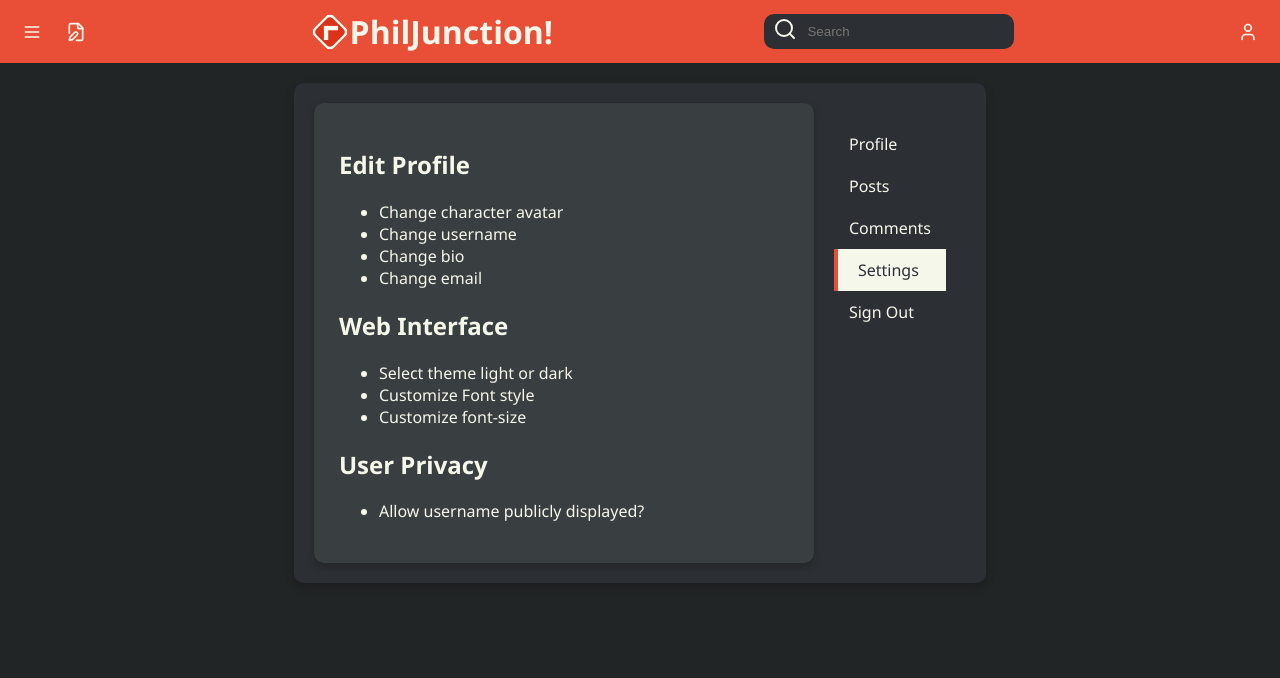
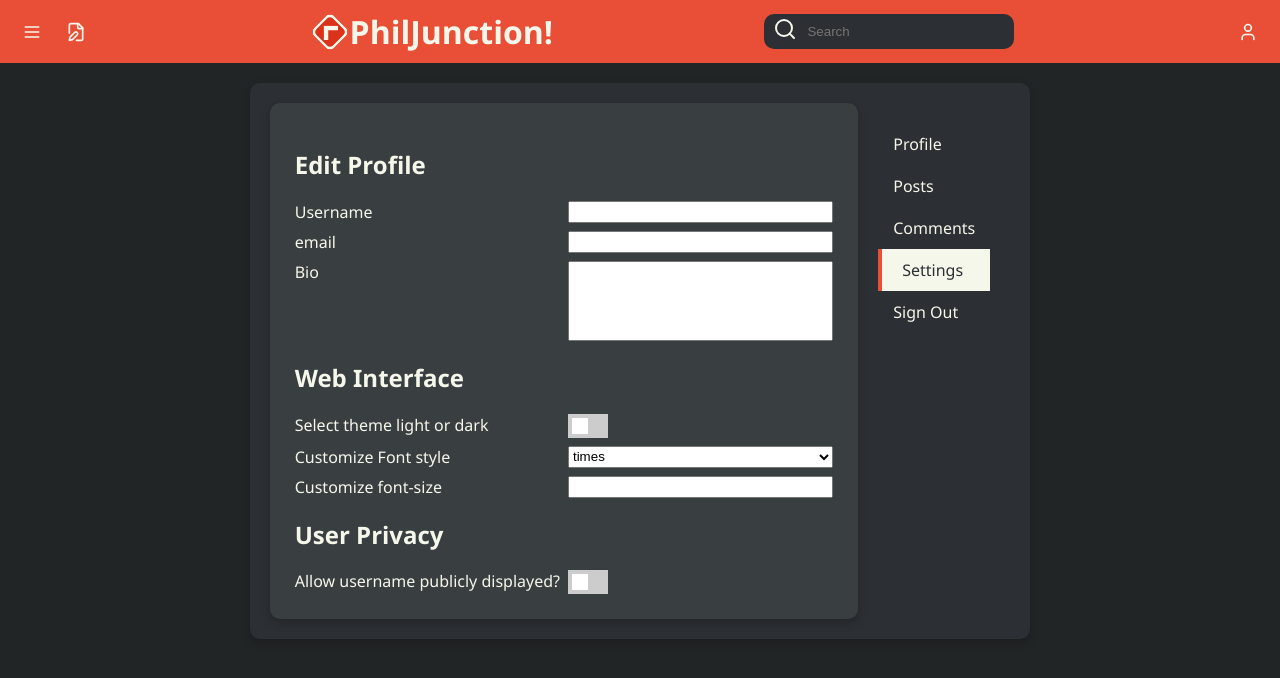
Before and after one commit to tonishii/PhilJunction, a React (Vite) app: page /profile/settings in a window 1280 px wide. Shown: the top 678 px of the page. Built offline with nearby package versions, Linux system fonts and the light colour scheme.

Commit message:
did settings

```diff
--- /dev/null
+++ b/src/components/toggleswitch.tsx
@@ -0,0 +1,9 @@
+import "@/styles/toggle.css"
+export default function Toggleswitch({ toggled, name }: { toggled?: boolean, name: string }) {
+    return (
+        <label className="switch">
+            <input type="checkbox" checked={toggled} name={name} id={name} />
+            <span className="slider"></span>
+        </label>
+    )
+}
--- a/src/pages/profile/settings.tsx
+++ b/src/pages/profile/settings.tsx
@@ -1,24 +1,41 @@
+import Toggleswitch from "@/components/toggleswitch"
+
 export default function Settings() {
   return (
     <div className="settings-container">
       <h2>Edit Profile</h2>
-      <ul>
-        <li>Change character avatar</li>
-        <li>Change username</li>
-        <li>Change bio</li>
-        <li>Change email</li>
-      </ul>
+      <section>
+        <label htmlFor="username">Username</label>
+        <input type="text" id="username" name="username"></input>
+
+        <label htmlFor="email">email</label>
+        <input type="text" id="email" name="email"></input>
+
+        <label htmlFor="bio">Bio</label>
+        <textarea name="bio" id="bio"></textarea>
+      </section>
+
       <h2>Web Interface</h2>
-      <ul>
-        <li>Select theme light or dark</li>
-        <li>Customize Font style</li>
-        <li>Customize font-size</li>
-      </ul>
-      <h2></h2>
+      <section>
+        <label htmlFor="theme">Select theme light or dark</label>
+        <Toggleswitch name="theme" />
+
+        <label htmlFor="font-style">Customize Font style</label>
+        <select name="font-style" id="font-style">
+          <option value="times">times</option>
+          <option value="roman">roman</option>
+          <option value="new">new</option>
+        </select>
+
+        <label htmlFor="font-size">Customize font-size</label>
+        <input type="number" name="font-size" id="font-size" />
+      </section>
+
       <h2>User Privacy</h2>
-      <ul>
-        <li>Allow username publicly displayed? </li>
-      </ul>
+      <section>
+        <label htmlFor="anonymous">Allow username publicly displayed? </label>
+        <Toggleswitch name="anonymous" />
+      </section>
 
     </div>
   )
--- a/src/styles/profile-styles.css
+++ b/src/styles/profile-styles.css
@@ -118,3 +118,14 @@
     width: 100%;
     align-content: left;
 }
+
+.settings-container>section {
+    display: grid;
+    gap: 0.5em;
+    grid-template-columns: 1fr 1fr;
+}
+
+.settings-container textarea {
+    resize: none;
+    min-height: 5rem;
+}
--- /dev/null
+++ b/src/styles/toggle.css
@@ -0,0 +1,48 @@
+.switch {
+    position: relative;
+    display: inline-block;
+    width: 2.5em;
+    height: 1.5em;
+}
+
+.switch input {
+    opacity: 0;
+    width: 0;
+    height: 0;
+}
+
+.slider {
+    position: absolute;
+    cursor: pointer;
+    top: 0;
+    left: 0;
+    right: 0;
+    bottom: 0;
+    background-color: #ccc;
+    -webkit-transition: .4s;
+    transition: .4s;
+}
+
+.slider:before {
+    position: absolute;
+    content: "";
+    height: 1em;
+    width: 1em;
+    left: 4px;
+    bottom: 4px;
+    background-color: white;
+    -webkit-transition: .4s;
+    transition: .4s;
+}
+
+input:checked+.slider {
+    background-color: #E94F37;
+}
+
+input:focus+.slider {
+    box-shadow: 0 0 1px #E94F37;
+}
+
+input:checked+.slider:before {
+    transform: translateX(1em);
+}
```
Lines whose indentation alone changed are shown as unchanged.
